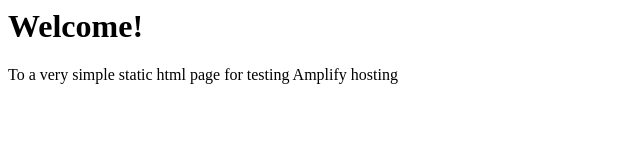
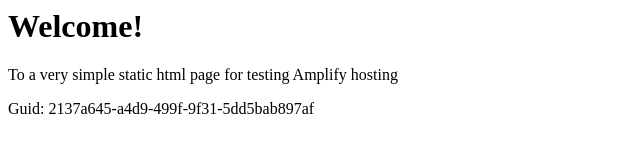
Before and after one commit to aws-aemilia-gru/Github-PR-Commit-Integration-Test-DoNotTouch-Gith-OKSLNVO2-v1-preprod-sa-east-1, a website: page src/index.html in a window 1280 px wide. Shown: the whole page, without its empty margins (0-640 px from the left). Drawn offline with Linux system fonts and the light colour scheme.

Commit message:
commit from integ tests

```diff
--- a/src/index.html
+++ b/src/index.html
@@ -1,3 +1,5 @@
+
+
 <html lang="en">
 
 <head>
@@ -10,6 +12,6 @@
 <body>
     <h1>Welcome!</h1>
     <p>To a very simple static html page for testing Amplify hosting</p>
-</body>
+    <p>Guid: 2137a645-a4d9-499f-9f31-5dd5bab897af</p></body>
 
 </html>
```
